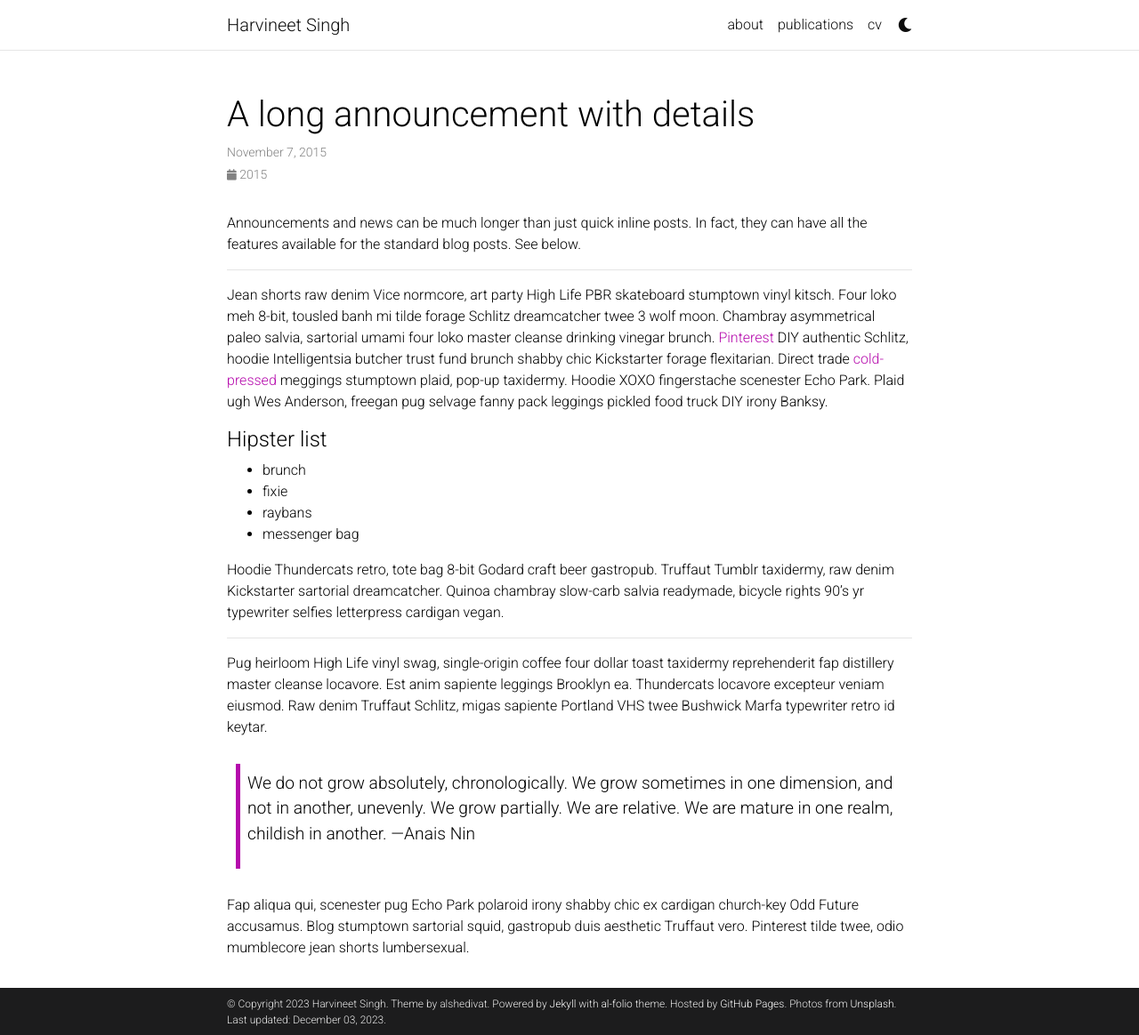
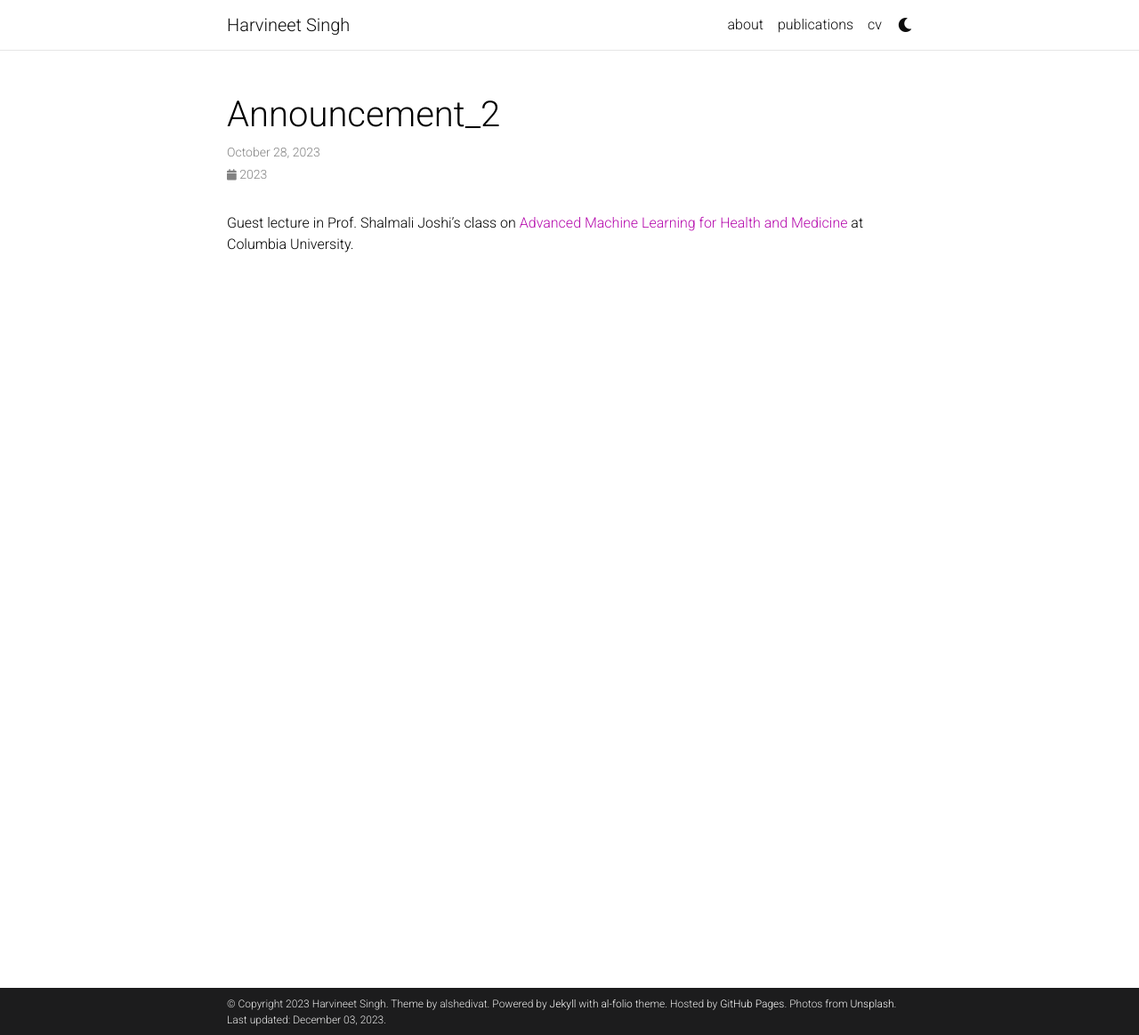
Before and after one commit to harvineet/harvineet.github.io, a Jekyll site: the page built from _news/announcement_2.md, in a window 1280 px wide and 1164 px high. Shown: the whole window at 89% size. Built offline with Jekyll 4.4.1, drawn with Linux system fonts in a browser that asks for light colours; comment, search, counter and statistics services are not loaded; a style sheet for code colours, icons or effects is not loaded.

Commit message:
updates bio, publication, news page

```diff
--- a/_news/announcement_2.md
+++ b/_news/announcement_2.md
@@ -1,31 +1,7 @@
 ---
 layout: post
-title: A long announcement with details
-date: 2015-11-07 16:11:00-0400
-inline: false
+date: 2023-10-27 20:00:00-0800
+inline: true
 ---
 
-Announcements and news can be much longer than just quick inline posts. In fact, they can have all the features available for the standard blog posts. See below.
-
-***
-
-Jean shorts raw denim Vice normcore, art party High Life PBR skateboard stumptown vinyl kitsch. Four loko meh 8-bit, tousled banh mi tilde forage Schlitz dreamcatcher twee 3 wolf moon. Chambray asymmetrical paleo salvia, sartorial umami four loko master cleanse drinking vinegar brunch. <a href="https://www.pinterest.com">Pinterest</a> DIY authentic Schlitz, hoodie Intelligentsia butcher trust fund brunch shabby chic Kickstarter forage flexitarian. Direct trade <a href="https://en.wikipedia.org/wiki/Cold-pressed_juice">cold-pressed</a> meggings stumptown plaid, pop-up taxidermy. Hoodie XOXO fingerstache scenester Echo Park. Plaid ugh Wes Anderson, freegan pug selvage fanny pack leggings pickled food truck DIY irony Banksy.
-
-#### Hipster list
-<ul>
-    <li>brunch</li>
-    <li>fixie</li>
-    <li>raybans</li>
-    <li>messenger bag</li>
-</ul>
-
-Hoodie Thundercats retro, tote bag 8-bit Godard craft beer gastropub. Truffaut Tumblr taxidermy, raw denim Kickstarter sartorial dreamcatcher. Quinoa chambray slow-carb salvia readymade, bicycle rights 90's yr typewriter selfies letterpress cardigan vegan.
-
-***
-
-Pug heirloom High Life vinyl swag, single-origin coffee four dollar toast taxidermy reprehenderit fap distillery master cleanse locavore. Est anim sapiente leggings Brooklyn ea. Thundercats locavore excepteur veniam eiusmod. Raw denim Truffaut Schlitz, migas sapiente Portland VHS twee Bushwick Marfa typewriter retro id keytar.
-
-> We do not grow absolutely, chronologically. We grow sometimes in one dimension, and not in another, unevenly. We grow partially. We are relative. We are mature in one realm, childish in another.
-> —Anais Nin
-
-Fap aliqua qui, scenester pug Echo Park polaroid irony shabby chic ex cardigan church-key Odd Future accusamus. Blog stumptown sartorial squid, gastropub duis aesthetic Truffaut vero. Pinterest tilde twee, odio mumblecore jean shorts lumbersexual.
+Guest lecture in Prof. Shalmali Joshi's class on [Advanced Machine Learning for Health and Medicine](https://reaim-lab.github.io/binf4008/) at Columbia University.
--- a/_pages/publications.md
+++ b/_pages/publications.md
@@ -3,7 +3,7 @@ layout: page
 permalink: /publications/
 title: publications
 description: publications by categories in reversed chronological order. generated by jekyll-scholar.
-years: [2022, 2021, 2019, 2018, 2015]
+years: [2023, 2022, 2021, 2019, 2018, 2015]
 nav: true
 nav_order: 1
 ---
```
Also changed, not shown: _bibliography/papers.bib (+60 -11 lines), _news/announcement_1.md (+2 -2 lines), _news/announcement_3.md (+2 -2 lines), _news/announcement_4.md (added, +7 -0 lines), _news/announcement_5.md (added, +7 -0 lines), _pages/about.md (+4 -8 lines), 1 other file.
